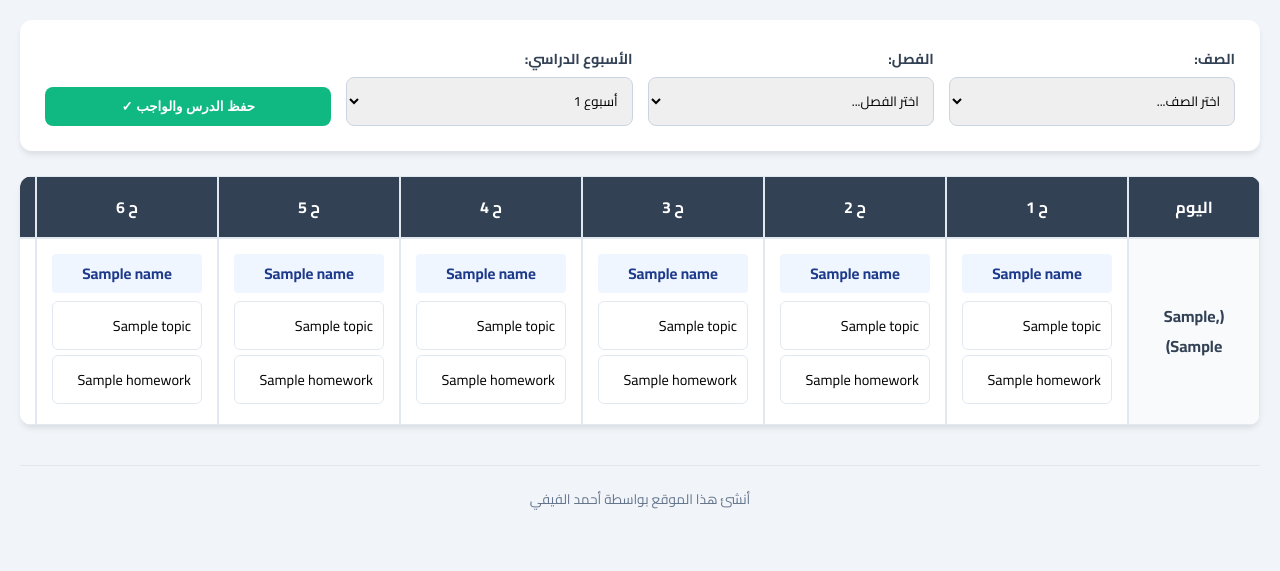
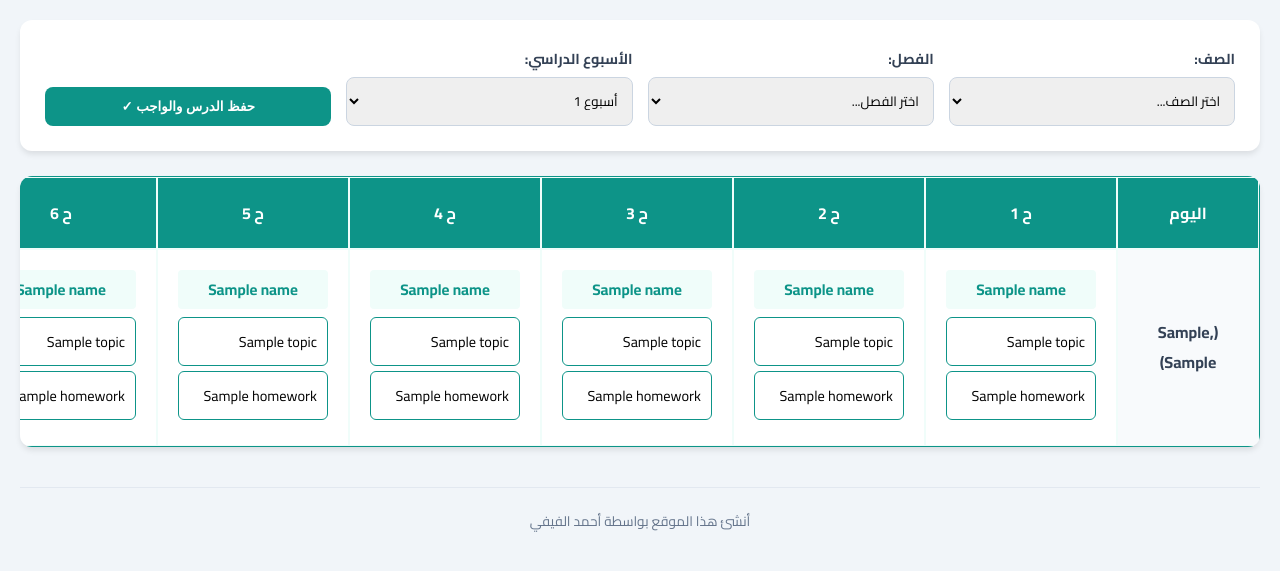
Before and after one commit to ahy564-cyber/Managing-the-weekly-plan, a Flask app: template templates/teacher.html in a window 1280 px wide. Shown: the part 123-694 px from the top of the page. Run offline with Flask 3, Linux system fonts and the light colour scheme; tables that the repository leaves empty hold one stand-in row (values such as "Sample post"); the template is opened without the code that fills it: values that come from a table or form of the project are taken from there, most other values are stand-ins (such as "Sample title", 1, 10 or a date in 2020).

Commit message:
Update admin save functionality and refine UI styling for schedules
Fixes critical bug in admin schedule saving, improves data integrity by enforcing sslmode=require, and updates UI elements in admin and teacher templates with new styling and padding.

Replit-Commit-Author: Agent
Replit-Commit-Session-Id: b813f1d7-60dd-4608-b4a2-de94f2d7251a
Replit-Commit-Checkpoint-Type: intermediate_checkpoint
Replit-Commit-Event-Id: b0e7a843-6070-4669-bb0c-690ce4d05608
Replit-Commit-Screenshot-Url: https://storage.googleapis.com/screenshot-production-us-central1/07a50d2c-fc51-4352-95cc-4821653c27e5/b813f1d7-60dd-4608-b4a2-de94f2d7251a/DC7ii0i
Replit-Helium-Checkpoint-Created: true

```diff
--- a/main.py
+++ b/main.py
@@ -19,15 +19,11 @@ if db_url and db_url.startswith("postgres://"):
 # Dynamic SSL Mode Handling
 engine_options = {"pool_pre_ping": True}
 if db_url:
-    # Helium (Replit's internal DB) does NOT support SSL.
-    # We must allow the app to fall back to no SSL if needed,
-    # but the user requested requirement for safety.
-    # However, forcing 'require' on a server that doesn't support it causes a crash.
-    # We will use 'prefer' which is secure when available but allows connection to Helium.
+    # Forces sslmode=require for all environments as strictly required by the user
     if "sslmode" not in db_url:
         separator = "&" if "?" in db_url else "?"
-        db_url += f"{separator}sslmode=prefer"
-    engine_options["connect_args"] = {"sslmode": "prefer"}
+        db_url += f"{separator}sslmode=require"
+    engine_options["connect_args"] = {"sslmode": "require"}
 
 app.config['SQLALCHEMY_DATABASE_URI'] = db_url
 app.config['SQLALCHEMY_ENGINE_OPTIONS'] = engine_options
@@ -172,21 +168,24 @@ def admin():
                         flash('تم حذف الفصل بنجاح')
             elif action == 'save_fixed_schedule':
                 cid = request.form.get('class_id')
-                if cid and str(cid).strip().lower() != 'none' and str(cid).isdigit():
-                    class_id = int(cid)
-                    cls = db.session.get(Class, class_id)
-                    if cls:
-                        db.session.execute(db.delete(Subject).where(Subject.class_id == class_id))
-                        for day in DAYS_ORDER:
-                            for period in range(1, 9):
-                                subject_name = request.form.get(f'fixed_{day}_{period}')
-                                if subject_name and subject_name.strip():
-                                    db.session.add(Subject(class_id=class_id, day=day, period=period, name=subject_name.strip()))
-                        log_activity('admin', f'تحديث الجدول الأساسي للفصل: {cls.name}')
-                        db.session.commit()
-                        flash('تم حفظ الجدول الأساسي بنجاح')
-                    else:
-                        flash('الفصل غير موجود')
+                if cid and str(cid).strip().lower() != 'none':
+                    try:
+                        class_id = int(cid)
+                        cls = db.session.get(Class, class_id)
+                        if cls:
+                            db.session.execute(db.delete(Subject).where(Subject.class_id == class_id))
+                            for day in DAYS_ORDER:
+                                for period in range(1, 9):
+                                    subject_name = request.form.get(f'fixed_{day}_{period}')
+                                    if subject_name and subject_name.strip():
+                                        db.session.add(Subject(class_id=class_id, day=day, period=period, name=subject_name.strip()))
+                            log_activity('admin', f'تحديث الجدول الأساسي للفصل: {cls.name}')
+                            db.session.commit()
+                            flash('تم حفظ الجدول الأساسي بنجاح')
+                        else:
+                            flash('الفصل غير موجود')
+                    except ValueError:
+                        flash('معرف الفصل غير صالح')
                 else:
                     flash('يرجى اختيار فصل صحيح')
             elif action == 'update_settings':
@@ -227,34 +226,37 @@ def admin():
             elif action == 'save_override_batch':
                 cid = request.form.get('class_id')
                 week = request.form.get('week')
-                if cid and week and str(cid).strip().lower() != 'none' and str(week).strip().lower() != 'none' and str(cid).isdigit() and str(week).isdigit():
-                    class_id = int(cid)
-                    week_number = int(week)
-                    cls = db.session.get(Class, class_id)
+                if cid and week and str(cid).strip().lower() != 'none' and str(week).strip().lower() != 'none':
+                    try:
+                        class_id = int(cid)
+                        week_number = int(week)
+                        cls = db.session.get(Class, class_id)
 
-                    if cls:
-                        # We update subject names while preserving topics and homework
-                        for day in DAYS_ORDER:
-                            for period in range(1, 9):
-                                subject_name = request.form.get(f'override_{day}_{period}')
-                                if subject_name is not None:
-                                    subject_name = subject_name.strip()
-                                    # Use filter instead of filter_by to be extra safe with SQLAlchemy versions
-                                    exists = WeeklyData.query.filter(WeeklyData.class_id == class_id,
-                                                                   WeeklyData.week_number == week_number,
-                                                                   WeeklyData.day == day,
-                                                                   WeeklyData.period == period).first()
-                                    if exists:
-                                        exists.subject_name = subject_name
-                                    else:
-                                        if subject_name:
-                                            db.session.add(WeeklyData(class_id=class_id, week_number=week_number, day=day, period=period, subject_name=subject_name))
+                        if cls:
+                            # We update subject names while preserving topics and homework
+                            for day in DAYS_ORDER:
+                                for period in range(1, 9):
+                                    subject_name = request.form.get(f'override_{day}_{period}')
+                                    if subject_name is not None:
+                                        subject_name = subject_name.strip()
+                                        # Use filter instead of filter_by to be extra safe with SQLAlchemy versions
+                                        exists = WeeklyData.query.filter(WeeklyData.class_id == class_id,
+                                                                       WeeklyData.week_number == week_number,
+                                                                       WeeklyData.day == day,
+                                                                       WeeklyData.period == period).first()
+                                        if exists:
+                                            exists.subject_name = subject_name
+                                        else:
+                                            if subject_name:
+                                                db.session.add(WeeklyData(class_id=class_id, week_number=week_number, day=day, period=period, subject_name=subject_name))
 
-                        log_activity('admin', f'تحديث التجاوزات الأسبوعية بالكامل (الأسبوع {week_number}, الفصل {cls.name})')
-                        db.session.commit()
-                        flash('تم حفظ التعديلات الأسبوعية بالكامل بنجاح')
-                    else:
-                        flash('الفصل غير موجود')
+                            log_activity('admin', f'تحديث التجاوزات الأسبوعية بالكامل (الأسبوع {week_number}, الفصل {cls.name})')
+                            db.session.commit()
+                            flash('تم حفظ التعديلات الأسبوعية بالكامل بنجاح')
+                        else:
+                            flash('الفصل غير موجود')
+                    except ValueError:
+                        flash('بيانات غير صالحة للحفظ')
                 else:
                     flash('بيانات غير مكتملة للحفظ')
 
--- a/templates/teacher.html
+++ b/templates/teacher.html
@@ -12,14 +12,14 @@
         select { padding: 10px; border-radius: 8px; border: 1.5px solid #cbd5e1; width: 100%; font-family: inherit; }
 
         .table-container { width: 100%; overflow-x: auto; -webkit-overflow-scrolling: touch; border-radius: 12px; box-shadow: 0 4px 6px -1px rgb(0 0 0 / 0.1); }
-        table { width: 100%; border-collapse: separate; border-spacing: 0; background: white; min-width: 1000px; }
-        th, td { border: 1px solid #e2e8f0; padding: 15px; text-align: center; word-wrap: break-word; }
-        th { background: #334155; color: white; font-weight: 700; }
-        input { width: 100%; border: 1px solid #e2e8f0; padding: 10px; border-radius: 6px; box-sizing: border-box; font-family: inherit; margin-bottom: 5px; font-size: 0.9em; }
-        input:focus { border-color: #3b82f6; outline: none; }
-        .fixed-sub { font-weight: 700; color: #1e3a8a; background: #eff6ff; padding: 5px; border-radius: 4px; display: block; margin-bottom: 8px; font-size: 0.95em; }
-        .save-btn { background: #10b981; color: white; border: none; padding: 12px 30px; border-radius: 8px; cursor: pointer; font-weight: 700; transition: all 0.2s; }
-        .save-btn:hover { background: #059669; transform: translateY(-1px); }
+        table { width: 100%; border-collapse: separate; border-spacing: 0; background: white; min-width: 1000px; border: 1px solid #0d9488; }
+        th, td { border: 1px solid #f0fdfa; padding: 20px; text-align: center; word-wrap: break-word; }
+        th { background: #0d9488; color: white; font-weight: 700; }
+        input { width: 100%; border: 1px solid #0d9488; padding: 10px; border-radius: 6px; box-sizing: border-box; font-family: inherit; margin-bottom: 5px; font-size: 0.9em; }
+        input:focus { border-color: #0f766e; outline: none; }
+        .fixed-sub { font-weight: 700; color: #0d9488; background: #f0fdfa; padding: 5px; border-radius: 4px; display: block; margin-bottom: 8px; font-size: 0.95em; }
+        .save-btn { background: #0d9488; color: white; border: none; padding: 12px 30px; border-radius: 8px; cursor: pointer; font-weight: 700; transition: all 0.2s; }
+        .save-btn:hover { background: #0f766e; transform: translateY(-1px); }
         .header { display: flex; justify-content: space-between; align-items: center; margin-bottom: 20px; }
         .admin-link { color: #3b82f6; text-decoration: none; font-weight: 600; }
 
```
Also changed, not shown: templates/admin.html (+13 -13 lines).
